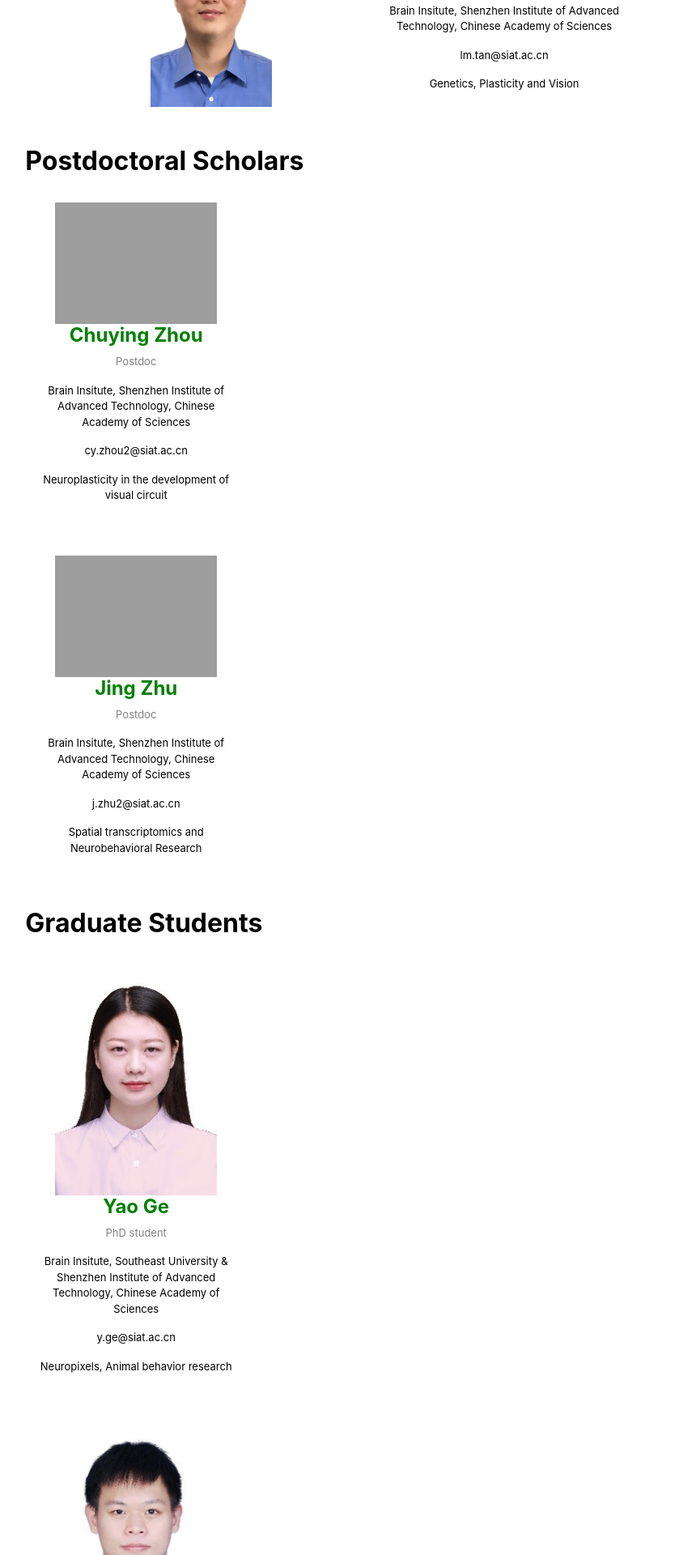
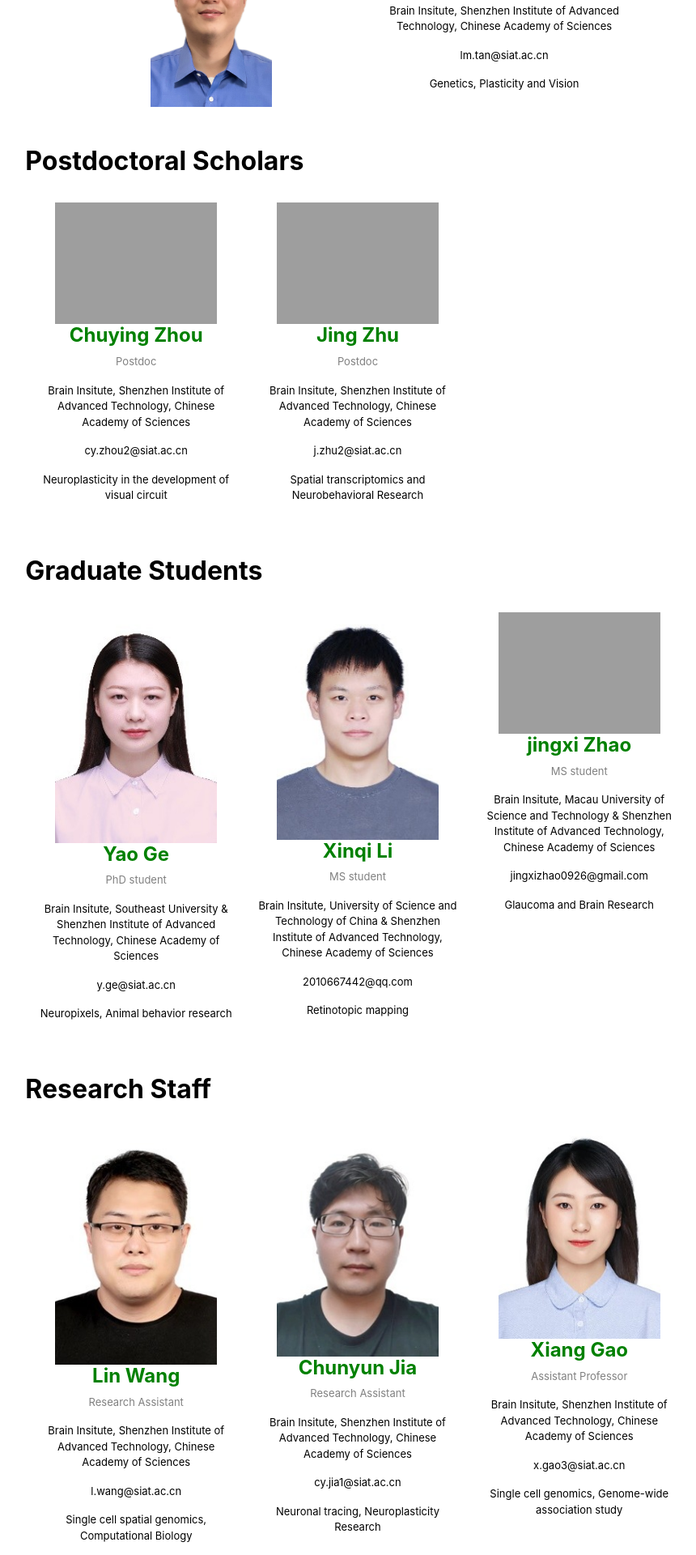
Before and after one commit to Tan-Lab-SIAT/lab-homepage, a Jekyll site: the page built from people.md, in a window 1280 px wide. Shown: the part 420-2340 px from the top of the page at 81% size, without its empty margins (198-1058 px from the left). Built offline with Jekyll 4.4.1, drawn with Linux system fonts in a browser that asks for light colours.

Commit message:
Update people.html

```diff
--- a/_layouts/people.html
+++ b/_layouts/people.html
@@ -47,14 +51,11 @@ layout: default
         <h3 style="color: black; font-size: 2em; font-weight: bold;">{{ group.name }}</h3>
       </div>
     </div>
-    <!-- 网格布局：每行显示 3 个 -->
+    <!-- 网格布局：采用 Bootstrap 的 row-cols 类自动每行显示 3 个 -->
     <div class="container">
+      <div class="row row-cols-1 row-cols-md-3">
         {% for person in group.items %}
-        {% if forloop.index0 | modulo: 3 == 0 %}
-          <div class="row">
-        {% endif %}
-
-        <div class="col-md-4 mb-5 text-center">
+          <div class="col mb-5 text-center">
             <img src="{{ site.github.url }}/{{ person.image }}" alt="{{ person.name }}" class="img-fluid" style="max-width:200px;">
             <h4 style="color: green; font-weight: bold; font-size: 1.5em;">{{ person.name }}</h4>
             <p style="color: grey; font-size: small;">{{ person.title }}</p>
@@ -62,16 +63,15 @@ layout: default
             <p style="color: black; font-size: small;">{{ person.email }}</p>
             <p style="color: black; font-size: small;">{{ person.description }}</p>
           </div>
-
-        {% if forloop.index0 | modulo: 3 == 2 or forloop.last %}
+        {% endfor %}
       </div>
-        {% endif %}
-      {% endfor %}
     </div>
   {% endif %}
 {% endfor %}
 
-{% comment %} 其他类型若有（采用默认左右布局）可在此处添加 {% endcomment %}
+{%- comment -%}
+  其他类型（如果有）采用默认左右布局，可在此处添加
+{%- endcomment -%}
 
 
 <!-- Group Photo Section -->
@@ -87,8 +87,9 @@ layout: default
 {% assign alumni_by_type = site.data.settings.alumni | group_by: "type" %}
 {% assign alumniOrder = "Postdoctoral Scholars,Graduate Students,Research Staff" | split: "," %}
 {% for type in alumniOrder %}
-  {% assign group = alumni_by_type | where: "name", type | first %}
+  {% assign group = alumni_by_type | where:"name", type | first %}
   {% if group %}
+    <!-- Alumni 分组标题 -->
     <div class="row mb-4">
       <div class="col-12">
         <h3 style="color: green; font-size: 2em; font-weight: normal;">{{ group.name }}</h3>
```
Also changed, not shown: other parts of _layouts/people.html (+8 -4 lines). Lines whose indentation alone changed are shown as unchanged.
